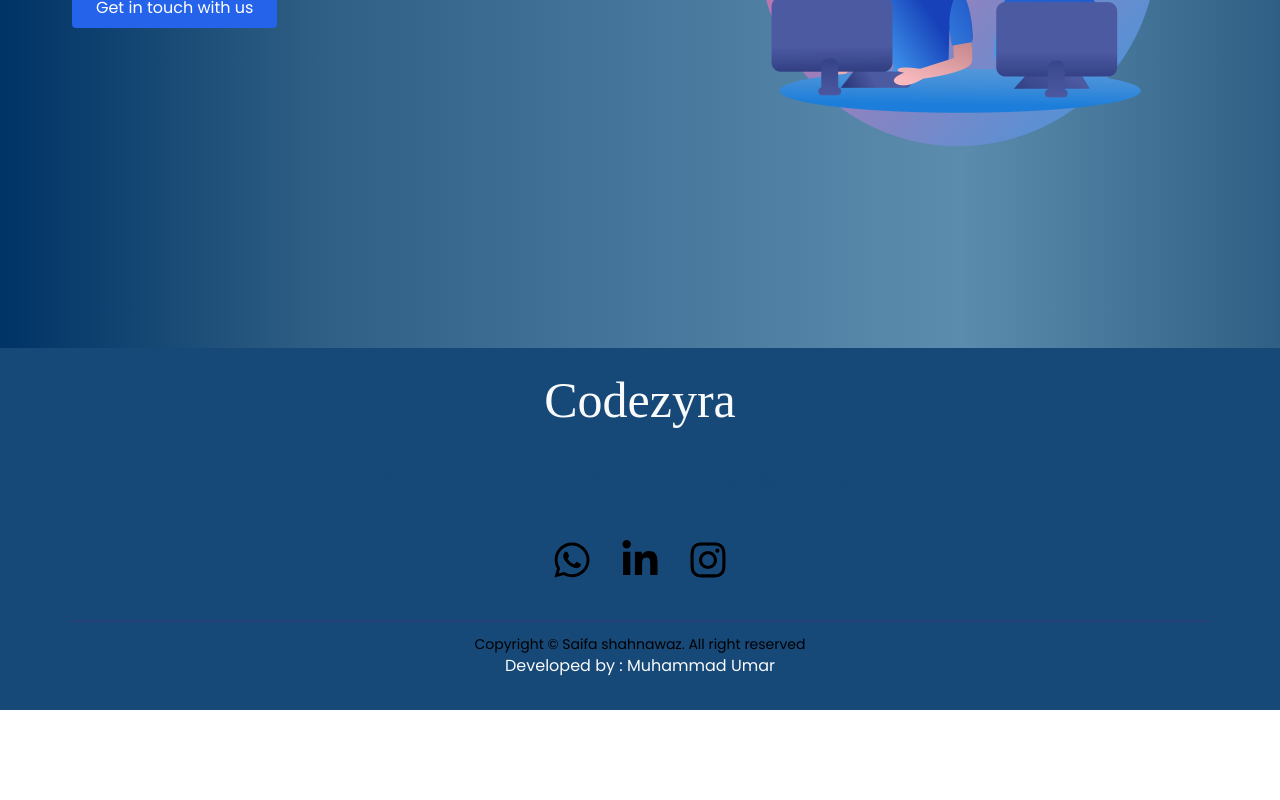
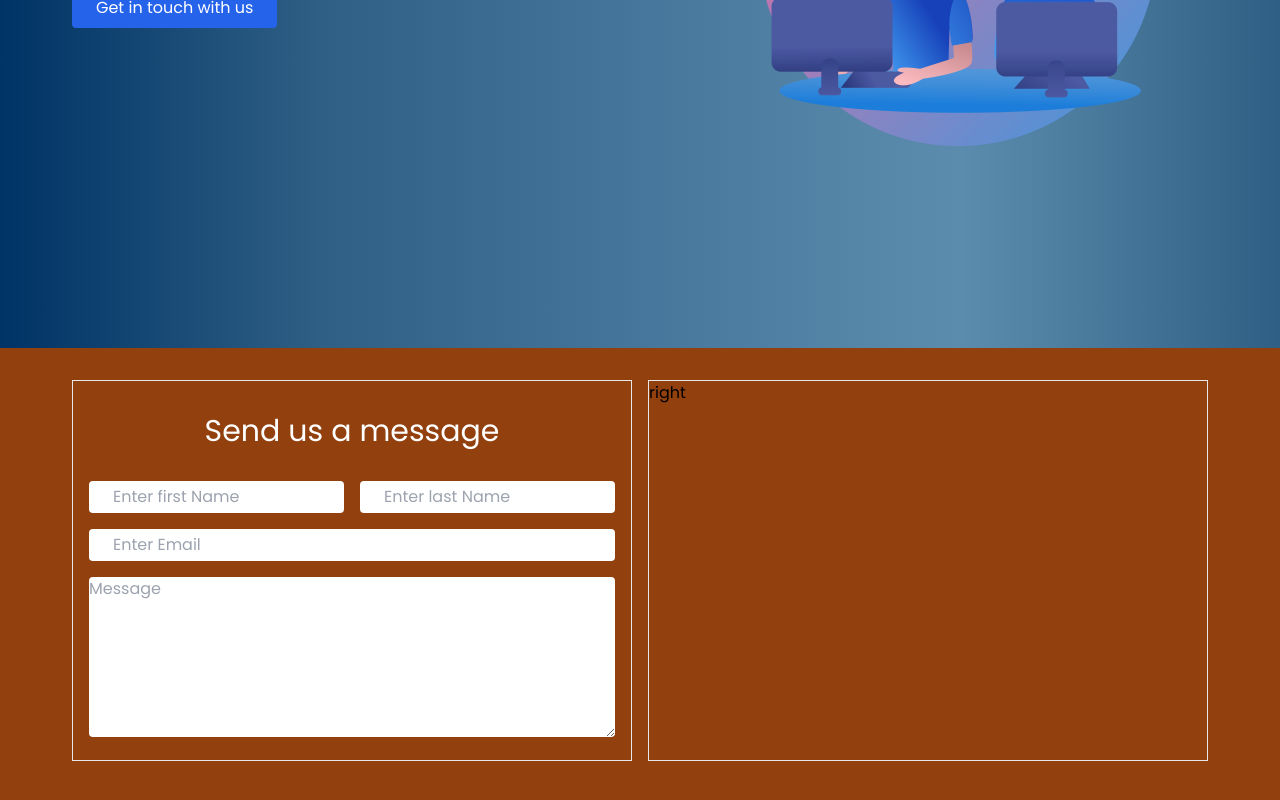
Before and after one commit to Umarmajeed711/codezyra, a React (Create React App) app: page /Contact in a window 1280 px wide. Shown: the part 452-1252 px from the top of the page. Before the commit the page ends 1162 px from the top, so only its background shows below. Built offline with nearby package versions, Linux system fonts and the light colour scheme; a web font is replaced by a local one.

Commit message:
basic form added

```diff
--- a/src/pages/Contact.jsx
+++ b/src/pages/Contact.jsx
@@ -1,4 +1,5 @@
 
+import ContactSection from "../sections/ContactSection";
 import HeroSection from "../sections/HeroSection";
 
 const Contact = () => {
@@ -11,9 +12,10 @@ const Contact = () => {
    };
   return (
     <>
-      <div>
+      <main>
         <HeroSection data={contactData} />
-      </div>
+        <ContactSection />
+      </main>
     </>
   );
 };
--- /dev/null
+++ b/src/sections/ContactSection.jsx
@@ -0,0 +1,48 @@
+import React from "react";
+
+const ContactSection = () => {
+  return (
+    <section className="min-h-screen bg-amber-800 ">
+      <div className="mx-4 md:mx-8 lg:mx-10 lg:p-8 p-4 flex gap-4 ">
+        <div className="flex-1 border">
+          <form action="">
+            <div className="flex flex-col gap-4  p-4">
+              <h2 className="text-center text-3xl py-4 text-white">
+                Send us a message
+              </h2>
+              <div className=" flex gap-4">
+                <div className="flex-1">
+                  <input
+                    className="w-full rounded px-6 py-1"
+                    type="text"
+                    placeholder="Enter first Name"
+                  />
+                </div>
+                <div className="flex-1">
+                  <input
+                    className="w-full rounded px-6 py-1"
+                    type="text"
+                    placeholder="Enter last Name"
+                  />
+                </div>
+              </div>
+              <div>
+                <input
+                  type="email"
+                  placeholder="Enter Email"
+                  className="w-full px-6 py-1 rounded"
+                />
+              </div>
+              <div>
+                <textarea className="w-full h-40 rounded" placeholder="Message"></textarea>
+              </div>
+            </div>
+          </form>
+        </div>
+        <div className="flex-1 border">right</div>
+      </div>
+    </section>
+  );
+};
+
+export default ContactSection;
```
